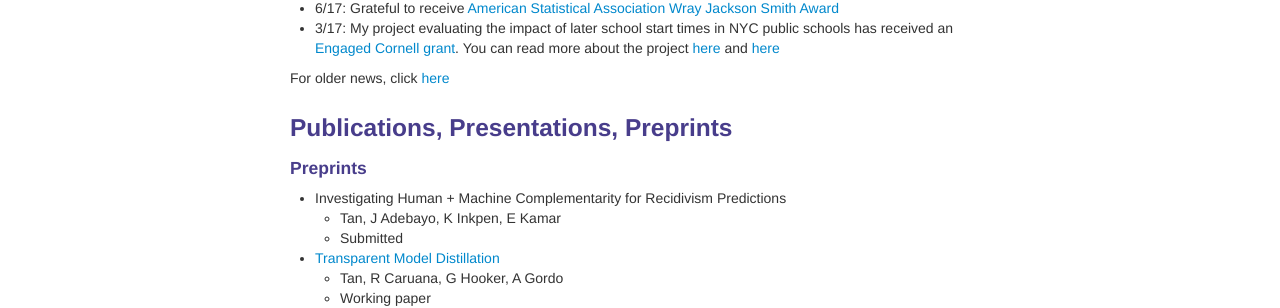
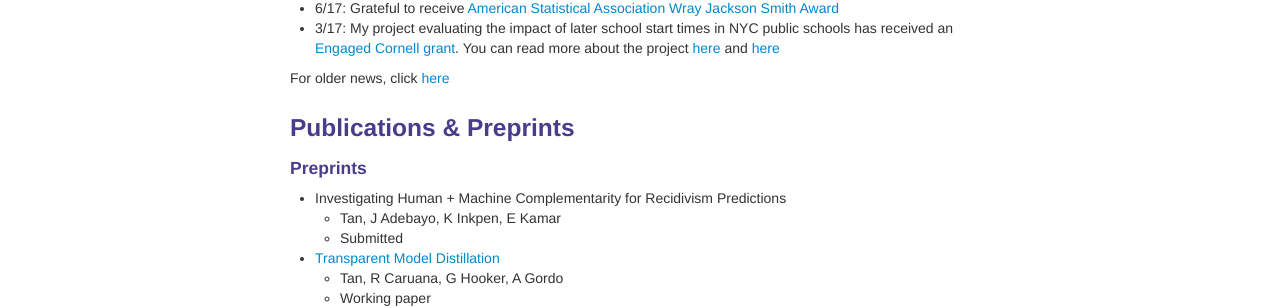
Before and after one commit to shftan/shftan.github.io, a Jekyll site: the page built from index.md, in a window 1280 px wide. Shown: the part 684-992 px from the top of the page. Built offline with Jekyll 4.4.1, drawn with Linux system fonts in a browser that asks for light colours.

Commit message:
Update index.md

```diff
--- a/index.md
+++ b/index.md
@@ -35,7 +35,7 @@ Contact me at ht395 AT cornell.edu
 
 For older news, click [here]({{ BASE_PATH }}/oldernews.html)
 
-<div class="row-fluid" id="publications"><h3>Publications, Presentations, Preprints</h3>
+<div class="row-fluid" id="publications"><h3>Publications & Preprints</h3>
 <h4>Preprints</h4>
 </div>
 - Investigating Human + Machine Complementarity for Recidivism Predictions
```
